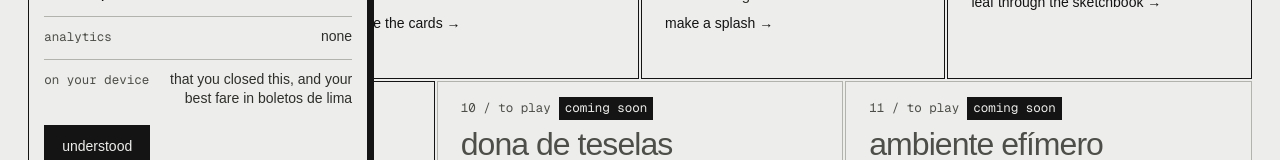
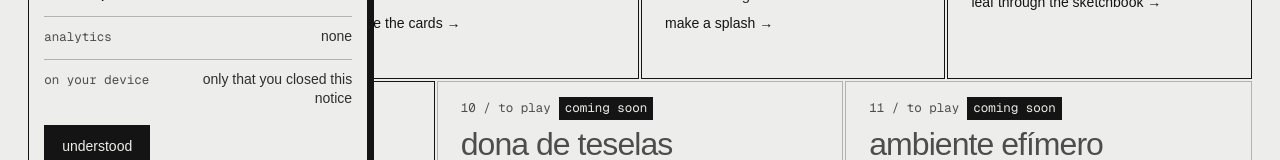
Before and after one commit to yuangtong/yuangtong.github.io, a Next.js app: page /en/lab in a window 1280 px wide. Shown: the part 589-749 px from the top of the page. Built offline with nearby package versions, Linux system fonts and the light colour scheme; a web font is replaced by a local one.

Commit message:
Cookie notice: the device row says only that the notice was closed
Owner, 2026-11-27: the boletos de lima record read as invented.

Agent: UI
Co-Authored-By: Claude Opus 5.5 <noreply@anthropic.com>
Claude-Session: https://claude.ai/code/session_01TD1WqcFKT6MTx8sqYLUmqK

```diff
--- a/src/content/fixtures/en/settings.ts
+++ b/src/content/fixtures/en/settings.ts
@@ -28,7 +28,7 @@ export const settings: Settings = {
     body: 'this site sets no cookies and follows no one: no analytics, no ads, nothing sent to third parties.',
     rows: [
       { k: 'analytics', v: 'none' },
-      { k: 'on your device', v: 'that you closed this, and your best fare in boletos de lima' },
+      { k: 'on your device', v: 'only that you closed this notice' },
     ],
     ok: 'understood',
   },
--- a/src/content/fixtures/es/settings.ts
+++ b/src/content/fixtures/es/settings.ts
@@ -28,7 +28,7 @@ export const settings: Settings = {
     body: 'este sitio no usa cookies ni sigue a nadie: sin analítica, sin anuncios, nada se envía a terceros.',
     rows: [
       { k: 'analítica', v: 'ninguna' },
-      { k: 'en tu dispositivo', v: 'que cerraste este aviso, y tu mejor pasaje en boletos de lima' },
+      { k: 'en tu dispositivo', v: 'solo que cerraste este aviso' },
     ],
     ok: 'entendido',
   },
```
Also changed, not shown: 1 other file (tests, documents, lock files or other folders).
